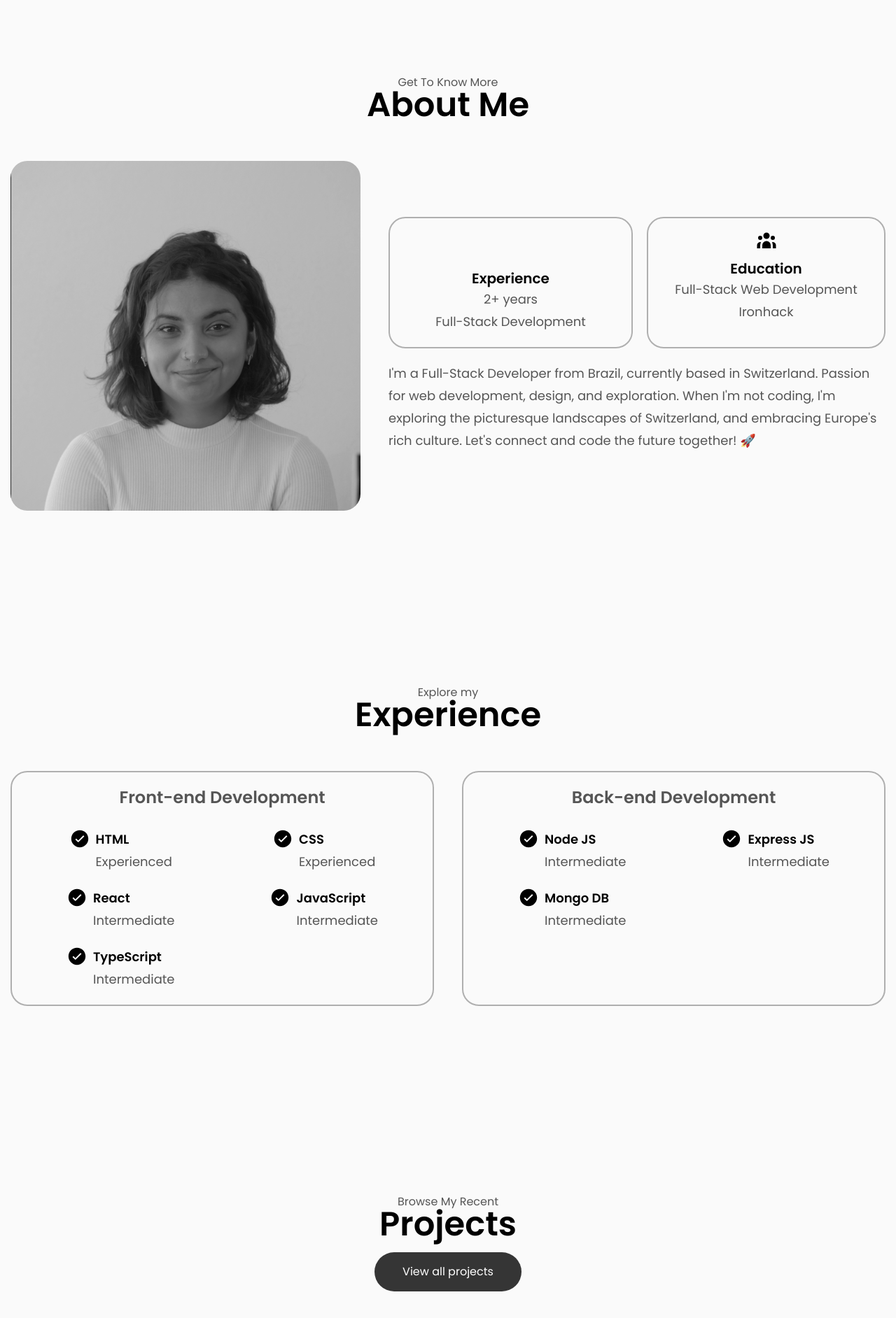
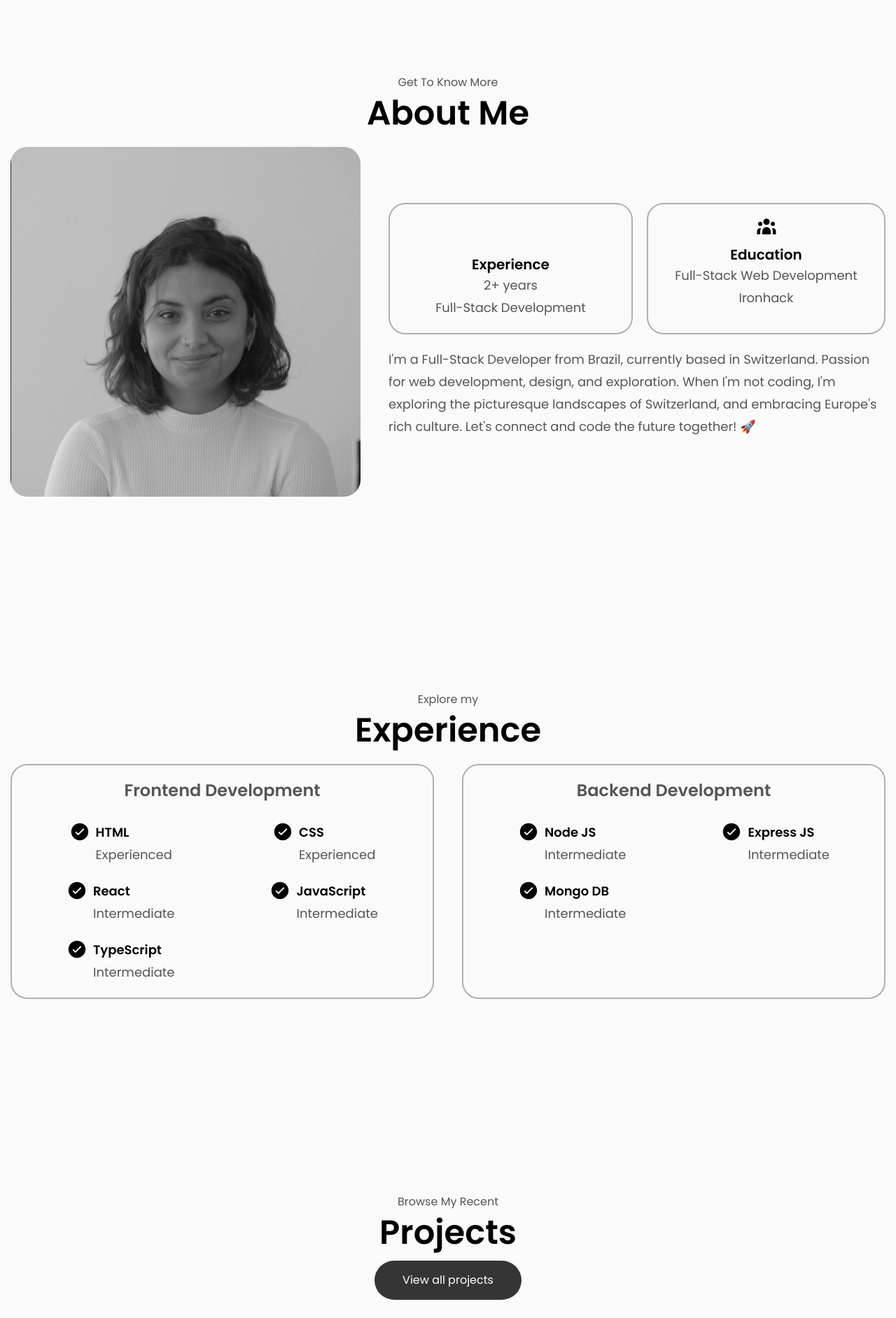
Before and after one commit to ThalitadosReis/my-portfolio, a React (Create React App) app: page / in a window 1280 px wide. Shown: the part 794-2678 px from the top of the page at 70% size. Built offline with nearby package versions, Linux system fonts and the light colour scheme; some icons are missing; the HTML template or start-up script is replaced by a standard one.

Commit message:
margin added

```diff
--- a/src/components/About.js
+++ b/src/components/About.js
@@ -13,8 +13,8 @@ export default function About() {
     <section className="section" id="about">
       <div className="container m-auto">
         {/* title */}
-        <div className="flex flex-col items-center text-center mb-10">
-          <h3 className="h3 mb-0">Get To Know More</h3>
+        <div className="flex flex-col items-center text-center mb-2">
+          <h3 className="h3">Get To Know More</h3>
           <h2 className="h2">About Me</h2>
         </div>
         <div className="flex flex-col gap-y-5 lg:flex-row lg:gap-x-10 lg:gap-y-0 h-screen">
--- a/src/components/Experience.js
+++ b/src/components/Experience.js
@@ -13,7 +13,7 @@ export default function Experience() {
     <div className="section" id="experience">
       <div className="container m-auto">
         {/* title */}
-        <div className="flex flex-col items-center text-center mb-10">
+        <div className="flex flex-col items-center text-center mb-2">
           <h3 className="h3">Explore my</h3>
           <h2 className="h2">Experience</h2>
         </div>
@@ -27,7 +27,7 @@ export default function Experience() {
           >
             {/* front-end list */}
             <h3 className="text-accent text-2xl font-bold text-center mb-7">
-              Front-end Development
+              Frontend Development
             </h3>
 
             <div className="grid grid-cols-2 gap-5 justify-items-center ">
@@ -77,7 +77,7 @@ export default function Experience() {
           >
             {/* back-end  list */}
             <h3 className="text-accent text-2xl font-bold text-center mb-7">
-              Back-end Development
+              Backend Development
             </h3>
 
             <div className="grid grid-cols-2 gap-5 justify-items-center">
--- a/src/components/Project.js
+++ b/src/components/Project.js
@@ -16,12 +16,12 @@ export default function Project() {
     <div className="section" id="work">
       <div className="container m-auto">
         {/* text */}
-        <div className="flex flex-col items-center text-center mb-10">
-          <h3 className="h3 mb-0">Browse My Recent</h3>
+        <div className="flex flex-col items-center text-center mb-2">
+          <h3 className="h3">Browse My Recent</h3>
           <h2 className="h2">Projects</h2>
           {/* link to github account */}
           <a
-            class="btn btn-sm lg:btn-lg flex items-center max-w-max"
+            class="flex btn btn-sm lg:btn-lg items-center max-w-max"
             rel="noopener noreferrer"
             href="https://github.com/ThalitadosReis"
             target="_blank"
@@ -35,7 +35,7 @@ export default function Project() {
           initial="hidden"
           whileInView={"show"}
           viewport={{ once: false, amount: 0.3 }}
-          className="grid lg:grid-cols-2 gap-10 mb-10 lg:mb-0"
+          className="grid lg:grid-cols-2 gap-10 my-10 lg:mb-0"
         >
           {/* image */}
           <div className="group relative overflow-hidden border-2 border-black/30 rounded-3xl">
--- a/src/index.css
+++ b/src/index.css
@@ -38,7 +38,7 @@
     @apply font-extrabold text-[48px] mb-6 tracking-[10%] ;
   }
   .h3 {
-    @apply text-[16px] text-accent;
+    @apply text-[16px] mb-3 text-accent;
   }
   .btn, .btn-secondary {
     @apply rounded-full text-white font-medium;
```
